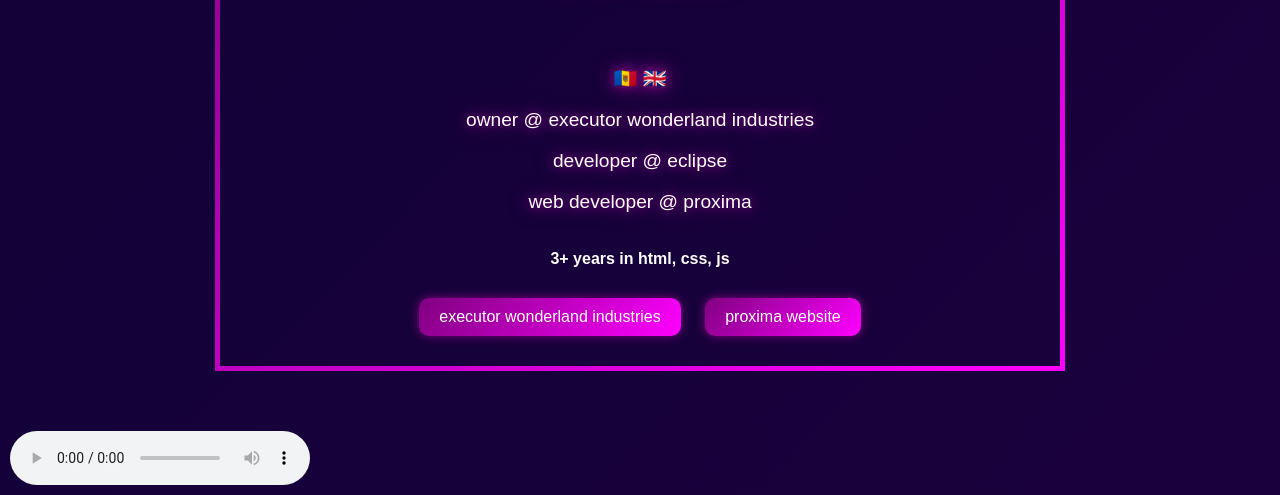
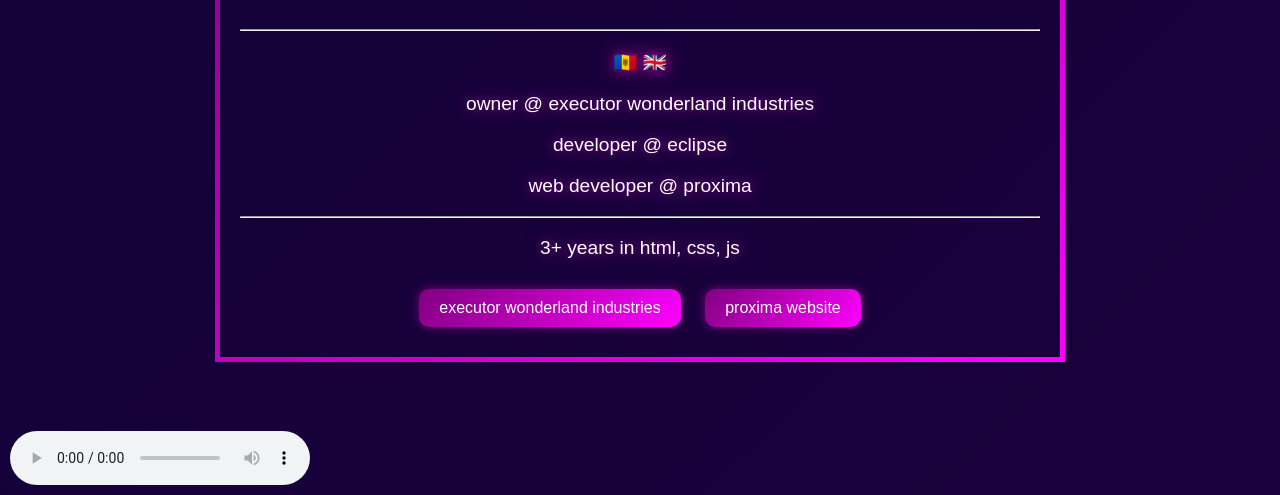
Before and after one commit to xancuh/monaco, a plain HTML site: page index.html in a window 1280 px wide. Shown: the part 305-800 px from the top of the page. Drawn offline with Linux system fonts and the light colour scheme.

Commit message:
Update index.html

```diff
--- a/index.html
+++ b/index.html
@@ -105,13 +105,13 @@
             <img src="https://cdn.discordapp.com/avatars/1235266892151918734/86b7cd70ca401b9585754380aec14ae6?size=128" alt="monaco">
         </div>
         <h1>monaco</h1>
-        <br>
+        <hr>
         <p>🇲🇩 🇬🇧</p>
         <p>owner @ executor wonderland industries</p>
         <p>developer @ eclipse</p>
         <p>web developer @ proxima</p>
-        <br>
-        <b>3+ years in html, css, js</b>
+        <hr>
+        <p>3+ years in html, css, js</p>
 
         <div class="buttons">
             <a href="https://discord.gg/ncm4Wp3zKa" class="button">executor wonderland industries</a>
```
